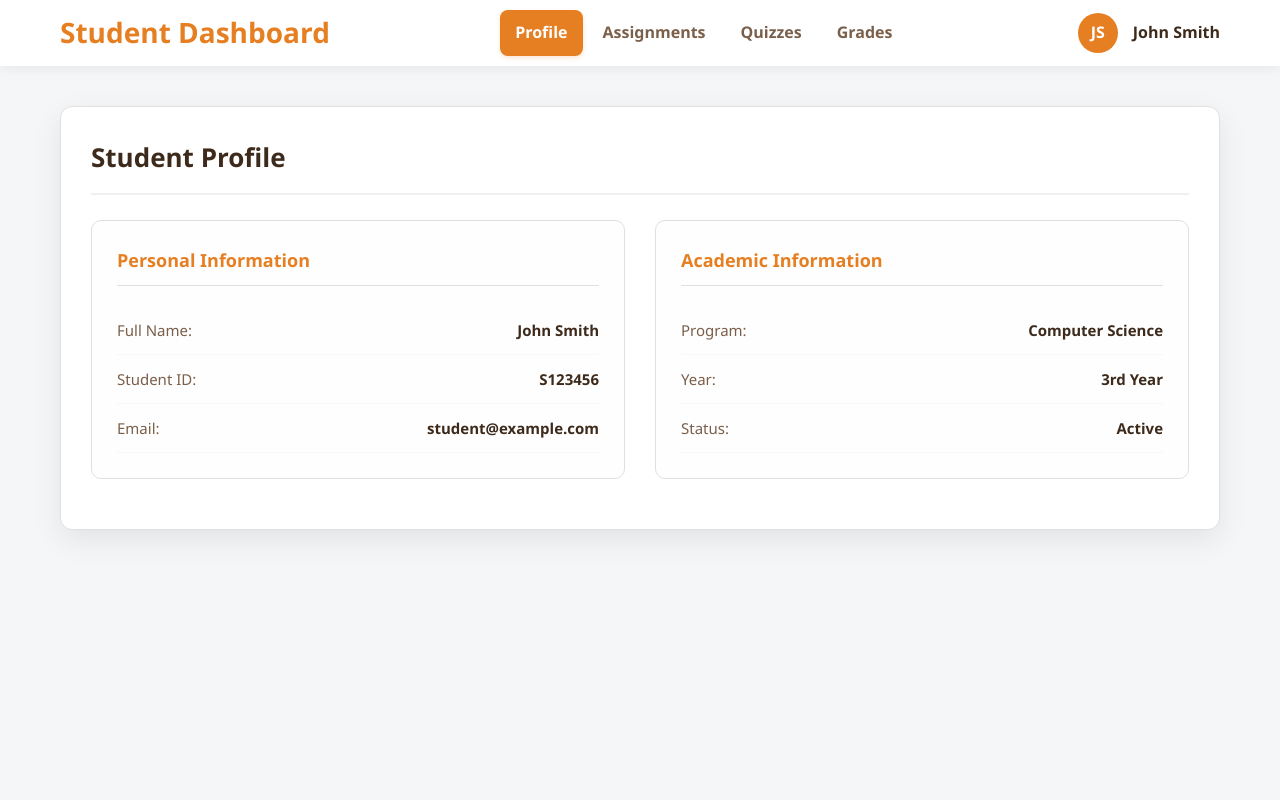
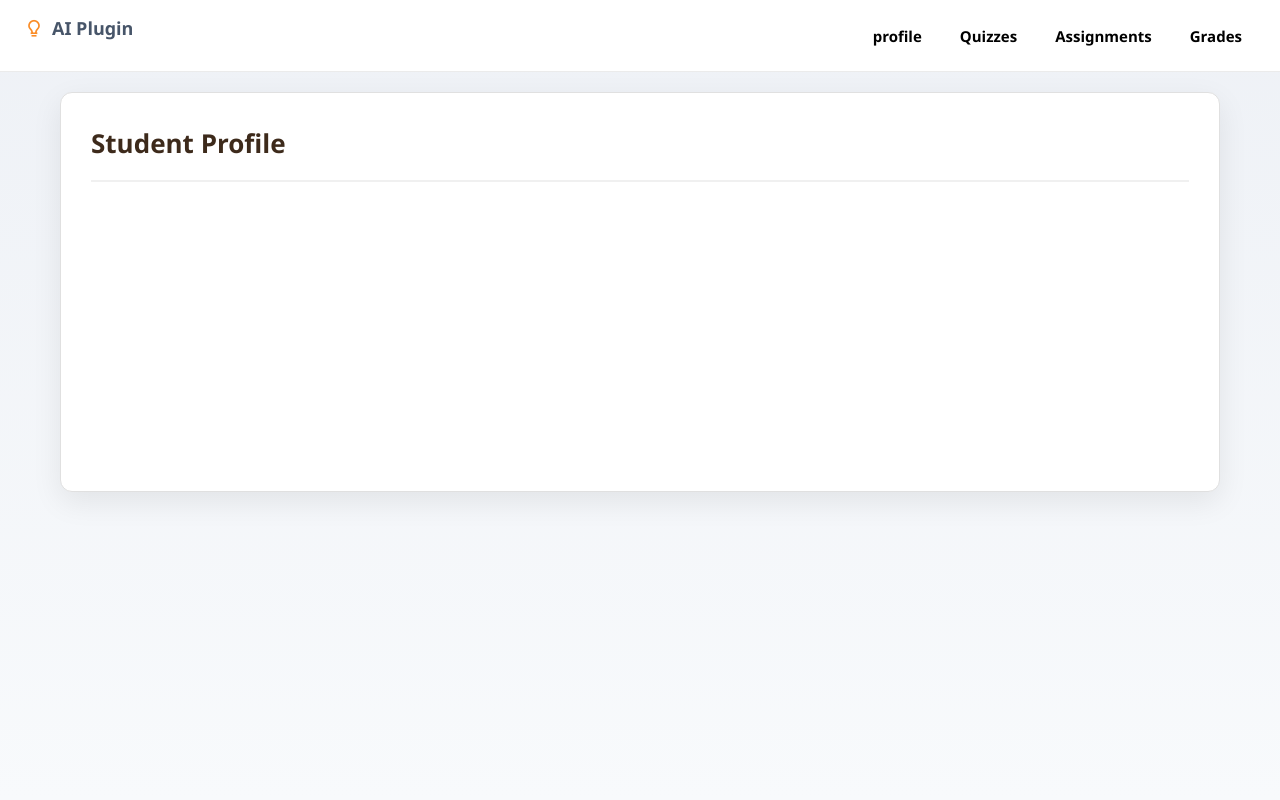
Before and after one commit to mahnoorarif26/AI-Plugin-For-Moodle, a Flask app: page /student in a window 1280 px wide. Run offline with Flask 3, Linux system fonts and the light colour scheme; parts of the project's set-up code (start-up, migrations or seed data) failed here and were passed over.

Commit message:
Update student_index.html

```diff
--- a/Backend/Question-Generator/templates/student_index.html
+++ b/Backend/Question-Generator/templates/student_index.html
@@ -1,11 +1,108 @@
 <!DOCTYPE html>
 <html lang="en">
 <head>
-    <meta charset="UTF-8">
-    <meta name="viewport" content="width=device-width, initial-scale=1.0">
-    <title>Student Dashboard</title>
-    <link rel="stylesheet" href="https://cdnjs.cloudflare.com/ajax/libs/font-awesome/6.0.0-beta3/css/all.min.css">
+    <meta charset="utf-8" />
+    <meta name="viewport" content="width=device-width, initial-scale=1" />
+    <title>AI Plugin for Moodle</title>
+    <link href="https://unpkg.com/boxicons@2.1.4/css/boxicons.min.css" rel="stylesheet">
     <style>
+
+        /* ===== ROOT VARIABLES ===== */
+:root{
+  --banner-height: 72px;
+  --pad: 12px;
+  --glass-bg: white;
+  --glass-border: rgba(255,255,255,.45);
+
+  /* Orange brand */
+  --orange-1: #ff9f1c;
+  --orange-2: #ff7a1a;
+  --orange-3: #ff6b35;
+  --orange-soft: #ffd9b8;
+
+  /* Card */
+  --card-radius: 22px;
+  --card-border: #e5e7eb;
+  --text: #0f172a;
+  --muted: #475569;
+}
+
+/* ===== CARDS GRID STYLES ===== */
+.cards-container{
+  display:grid;
+  grid-template-columns:repeat(3,1fr);
+  gap:25px;
+  max-width:1200px;
+  margin:0 auto;
+  margin-top:40px;
+}
+
+.quiz-card{
+  background:white;
+  border-radius:15px;
+  padding:25px;
+  box-shadow:0 5px 15px rgba(0,0,0,0.1);
+  transition: all .3s ease;
+  display:flex;
+  flex-direction:column;
+  min-height:300px;
+  border:1px solid #eef2f7;
+}
+
+.quiz-card:hover{
+  transform:translateY(-5px);
+  box-shadow:0 10px 25px rgba(0,0,0,0.15);
+}
+
+.quiz-card h2{
+  color:#fa8c26;
+  margin-bottom:15px;
+  font-size:20px;
+}
+
+.quiz-card p{
+  color:#666;
+  margin-bottom:20px;
+  flex-grow:1;
+}
+
+.quiz-card a {
+  text-decoration:none;
+  text-align:center;
+
+}
+
+.card-icon{
+  font-size:40px;
+  color:#fa8c26;
+  margin-bottom:15px;
+}
+
+.generate-btn{
+  background: linear-gradient(to right, #ffb366, #fb9026);
+  color:white;
+  border:none;
+  padding:12px 20px;
+  border-radius:8px;
+  font-weight:600;
+  cursor:pointer;
+  transition:all .3s ease;
+  margin-top:auto;
+}
+
+.generate-btn:hover{
+  background: linear-gradient(to right, #fd9f41, #ffb366);
+  box-shadow:0 4px 12px rgba(253,159,65,0.3);
+}
+
+@media (max-width: 820px){
+  .cards-container{
+    grid-template-columns:1fr;
+    max-width:500px;
+  }
+}
+
+
         /* Base styles */
         * {
             margin: 0;
@@ -20,103 +117,133 @@
             line-height: 1.6;
         }
 
+        /* --- Consistent Top Bar Styles --- */
+        /* Top bar */
+.topbar {
+  height: 72px;                 /* was 56 */
+  padding: 0 24px;              /* a bit wider */
+  display: flex;
+  align-items: center;
+  justify-content: space-between;
+  gap: 16px;
+  border-bottom: 1px solid rgba(0,0,0,0.08);
+  background: #fff;
+  position: sticky;
+  top: 0;
+  z-index: 20;
+}
+.topbar span { font-weight: 600; color: #475569; margin-top: -15px;}
+
+.topbar .brand {
+  display: flex;
+  align-items: center;
+  gap: 8px;
+  font-size: 20px;
+  font-weight: 900;
+  font-size: 18px;
+}
+.topbar .brand i { font-size: 20px; }
+
+.topnav {
+  display: flex;
+  align-items: center;
+  gap: 10px;
+  list-style: none;
+}
+.topnav .link {
+  background: transparent;
+  border: 0;
+  padding: 10px 14px; font-size: 15px;
+  border-radius: 8px;
+  cursor: pointer;
+  font-weight: 600;
+}
+.topnav .link:hover {
+  box-shadow: 0 8px 18px rgba(255, 122, 26, 0.35);
+}
+
+@media (max-width: 900px) {
+  .home-grid { grid-template-columns: 1fr; }
+}
+
+.headline {
+  font-size: clamp(40px, 4vw,50px);
+  margin: 0 0 20px;
+  font-weight: 1000;
+  color: #0f172a;
+  text-shadow:
+    0 1px 0 #ccc,
+    0 2px 0 #c9c9c9,
+    0 3px 0 #bbb,
+    0 4px 0 #b9b9b9,
+    0 5px 0 #aaa,
+    0 6px 1px rgba(0,0,0,.1),
+    0 0 5px rgba(0,0,0,.1),
+    0 1px 3px rgba(0,0,0,.3),
+    0 3px 5px rgba(0,0,0,.2),
+    0 5px 10px rgba(0,0,0,.25),
+    0 10px 10px rgba(0,0,0,.2),
+    0 20px 20px rgba(0,0,0,.15);
+  letter-spacing: -0.025em;
+  position: relative;
+  transition: all 0.4s cubic-bezier(0.175, 0.885, 0.32, 1.275);
+}
+
+.headline:hover {
+  transform: translateY(-3px) scale(1.02);
+  text-shadow:
+    0 1px 0 #ccc,
+    0 2px 0 #c9c9c9,
+    0 3px 0 #bbb,
+    0 4px 0 #b9b9b9,
+    0 5px 0 #aaa,
+    0 6px 1px rgba(0,0,0,.1),
+    0 0 5px rgba(0,0,0,.1),
+    0 1px 3px rgba(0,0,0,.4),
+    0 3px 5px rgba(0,0,0,.3),
+    0 5px 10px rgba(0,0,0,.3),
+    0 10px 10px rgba(0,0,0,.25),
+    0 20px 20px rgba(0,0,0,.2),
+    0 30px 30px rgba(0,0,0,.15);
+}
+
+.headline span {
+  background: linear-gradient(135deg, #ff6b35, #ff9f1c, #ff7a1a, #ff6b35);
+  -webkit-background-clip: text;
+  background-clip: text;
+  color: transparent;
+  background-size: 300% 300%;
+  animation: gradient-shift 4s ease infinite;
+  text-shadow: none; /* Remove shadow from gradient text */
+  position: relative;
+         z-index: 1;
+        }
+        .subhead {
+            font-size: 18px;
+            opacity: 0.8;
+            margin-top: 32px;
+        }
+
+        /* --- End of Top Bar Styles Update --- */
+
+        * { box-sizing: border-box; }
+
+body{
+  margin:0;
+  font-family: system-ui, -apple-system, Segoe UI, Roboto, Arial, sans-serif;
+  background: linear-gradient(180deg,#eef1f6, #f8fafc);
+  color: var(--text);
+  min-height:100vh;
+}
+
+main {
+  padding: calc(var(--banner-height) + var(--pad) * 2) var(--pad) var(--pad);
+}
+
         .container {
             max-width: 1200px;
             margin: 0 auto;
             padding: 20px;
-        }
-
-        /* HEADER: Contains Logo and Navigation */
-        header {
-            background-color: white;
-            box-shadow: 0 4px 10px rgba(0, 0, 0, 0.05);
-            padding: 10px 0;
-            margin-bottom: 20px;
-        }
-
-        .header-content {
-            max-width: 1200px;
-            margin: 0 auto;
-            padding: 0 20px;
-            display: flex;
-            justify-content: space-between;
-            align-items: center;
-        }
-
-        .logo {
-            font-size: 28px;
-            font-weight: 800;
-            color: #e67e22; /* Primary Orange */
-        }
-
-        /* User Info - Subtle visual refinement */
-        .user-info {
-            display: flex;
-            align-items: center;
-            gap: 15px;
-            font-weight: 600;
-        }
-
-        .avatar {
-            width: 40px;
-            height: 40px;
-            border-radius: 50%;
-            background-color: #e67e22; /* Primary Orange */
-            color: white;
-            display: flex;
-            align-items: center;
-            justify-content: center;
-            font-weight: bold;
-            font-size: 16px;
-        }
-
-        /* TOP NAVIGATION BAR */
-        .top-nav {
-            display: flex;
-            gap: 5px;
-        }
-
-        /* Dashboard Layout - Removed grid for sidebar */
-        .dashboard {
-            display: block;
-        }
-
-        .menu-item {
-            padding: 10px 15px;
-            border-radius: 8px;
-            cursor: pointer;
-            transition: all 0.3s cubic-bezier(0.25, 0.8, 0.25, 1);
-            display: flex;
-            align-items: center;
-            gap: 8px;
-            font-weight: 600;
-            color: #7a5f4a;
-        }
-
-        .menu-item i {
-            font-size: 16px;
-            width: 18px;
-            text-align: center;
-        }
-
-        .menu-item span {
-            display: none;
-        }
-
-        .menu-item:hover {
-            background-color: #fff3e0; /* Light orange hover */
-            color: #e67e22; /* Orange hover text */
-        }
-
-        .menu-item.active {
-            background-color: #e67e22; /* Primary Orange */
-            color: white;
-            font-weight: 700;
-            box-shadow: 0 2px 5px rgba(230, 126, 34, 0.2);
-        }
-
-        .menu-item.active i {
-            color: white;
         }
 
         /* Main Content - Cleaner look */
@@ -129,7 +256,7 @@
             border: 1px solid #e0e0e0;
         }
 
-        /* --- Styles for content sections --- */
+        /* --- Styles for content sections (Rest of the previous styles) --- */
 
         .section-title {
             font-size: 26px;
@@ -191,23 +318,21 @@
         }
 
         .assignment-card, .quiz-card {
-            /* --- UPDATED BACKGROUND COLOR --- */
-            background-color: #F5F6F8; /* Changed to match body background */
+            background-color: #F5F6F8;
             padding: 25px;
             border-radius: 10px;
             border-left: 6px solid #f39c12;
             transition: transform 0.2s ease, box-shadow 0.3s ease;
         }
 
-        /* Adjusted hover background for assignment/quiz cards */
         .assignment-card:hover, .quiz-card:hover {
             transform: translateY(-3px);
             box-shadow: 0 8px 16px rgba(0, 0, 0, 0.1);
-            background-color: #ffffff; /* Still a subtle white on hover */
+            background-color: #ffffff;
         }
 
         .grade-card {
-            background-color: #fffaf0; /* Kept unique for grades */
+            background-color: #fffaf0;
             padding: 25px;
             border-radius: 10px;
             border-left: 6px solid #f39c12;
@@ -306,7 +431,7 @@
         }
 
         .hidden {
-            display: none;
+            display: none !important;
         }
 
         .loading {
@@ -334,20 +459,19 @@
             border-radius: 8px;
         }
 
-        /* Media Queries - Keep responsive design strong */
+        /* Media Queries */
         @media (max-width: 900px) {
-            .header-content {
+            .topbar {
                 flex-direction: column;
-                align-items: flex-start;
+                height: auto;
+                padding: 15px 24px;
                 gap: 15px;
             }
-
-            .top-nav {
-                margin-left: 0;
+            .topnav {
                 width: 100%;
                 justify-content: space-around;
                 flex-wrap: wrap;
-                border-top: 1px solid #e0e0e0;
+                border-top: 1px solid #f0f0f0;
                 padding-top: 10px;
             }
 
@@ -362,78 +486,63 @@
             }
         }
         @media (max-width: 500px) {
-            .top-nav {
+            .topnav {
                 flex-direction: column;
                 align-items: stretch;
             }
+            .topnav .link {
+                text-align: center;
+            }
+        }
+        /* Add this to your CSS */
+/* This will target buttons in all cards */
+.quiz-card .btn-primary,
+.assignment-card .btn-primary,
+.grade-card .btn-secondary {
+    background: white !important;
+    color: #fa8c26 !important;
+    border: 2px solid #fa8c26 !important;
+    padding: 12px 20px;
+    border-radius: 8px;
+    font-weight: 600;
+    cursor: pointer;
+    transition: all .3s ease;
+    text-decoration: none;
+    display: inline-block;
+    text-align: center;
+}
+
+.quiz-card .btn-primary:hover,
+.assignment-card .btn-primary:hover,
+.grade-card .btn-secondary:hover {
+    background: #fa8c26 !important;
+    color: white !important;
+    box-shadow: 0 4px 12px rgba(250, 140, 38, 0.3);
 }
     </style>
+
 </head>
 <body>
-    <header>
-        <div class="header-content">
-            <div class="logo">Student Dashboard</div>
+    <nav class="topbar" role="navigation" aria-label="Primary">
+        <div class="brand">
+            <i class='bx bx-bulb card-icon'></i>
+            <span>AI Plugin</span>
+        </div>
+        <ul class="topnav">
+            <li><button class="link active" data-route="profile">profile</button></li>
+            <li><button class="link" data-route="quizzes">Quizzes</button></li>
+            <li><button class="link" data-route="assignments">Assignments</button></li>
 
-            <div class="top-nav">
-                <div class="menu-item active" data-target="profile">
-                    <span>👤</span> Profile
-                </div>
-                <div class="menu-item" data-target="assignments">
-                    <span>📝</span> Assignments
-                </div>
-                <div class="menu-item" data-target="quizzes">
-                    <span>📋</span> Quizzes
-                </div>
-                <div class="menu-item" data-target="grades">
-                    <span>📋</span> Grades
-                </div>
-            </div>
-
-            <div class="user-info">
-                <div class="avatar">JS</div>
-                <div>John Smith</div>
-            </div>
-        </div>
-    </header>
+            <li><button class="link" data-route="grades">Grades</button></li>
+        </ul>
+    </nav>
 
     <div class="container">
         <div class="dashboard">
             <div class="main-content">
                 <div id="profile" class="content-section">
                     <h2 class="section-title">Student Profile</h2>
-                    <div class="profile-info">
-                        <div class="info-card">
-                            <h3>Personal Information</h3>
-                            <div class="info-item">
-                                <span>Full Name:</span>
-                                <span>John Smith</span>
-                            </div>
-                            <div class="info-item">
-                                <span>Student ID:</span>
-                                <span>S123456</span>
-                            </div>
-                            <div class="info-item">
-                                <span>Email:</span>
-                                <span>student@example.com</span>
-                            </div>
-                        </div>
 
-                        <div class="info-card">
-                            <h3>Academic Information</h3>
-                            <div class="info-item">
-                                <span>Program:</span>
-                                <span>Computer Science</span>
-                            </div>
-                            <div class="info-item">
-                                <span>Year:</span>
-                                <span>3rd Year</span>
-                            </div>
-                            <div class="info-item">
-                                <span>Status:</span>
-                                <span>Active</span>
-                            </div>
-                        </div>
-                    </div>
                 </div>
 
                 <div id="assignments" class="content-section hidden">
@@ -470,21 +579,27 @@
     </div>
 
 <script>
-        // *** JAVASCRIPT LOGIC - REMOVED TIME LIMIT ***
     document.addEventListener('DOMContentLoaded', function() {
-            const menuItems = document.querySelectorAll('.menu-item');
+        const topnavLinks = document.querySelectorAll('.topnav .link');
         const contentSections = document.querySelectorAll('.content-section');
 
-            // Navigation logic
-            menuItems.forEach(item => {
+        // Navigation logic - FIXED: Now using .link buttons
+        topnavLinks.forEach(item => {
             item.addEventListener('click', function() {
-                    menuItems.forEach(i => i.classList.remove('active'));
+                // Remove active class from all links
+                topnavLinks.forEach(i => i.classList.remove('active'));
+
+                // Add active class to clicked link
                 this.classList.add('active');
 
+                // Hide all content sections
                 contentSections.forEach(section => section.classList.add('hidden'));
-                    const targetId = this.getAttribute('data-target');
+
+                // Show the target section
+                const targetId = this.getAttribute('data-route');
                 document.getElementById(targetId).classList.remove('hidden');
 
+                // Load data for the section
                 if (targetId === 'assignments') {
                     loadAssignments();
                 } else if (targetId === 'quizzes') {
@@ -495,7 +610,7 @@
             });
         });
 
-            // Load assignments from backend (API call only)
+        // Load assignments from backend
         async function loadAssignments() {
             const assignmentsList = document.getElementById('assignments-list');
             assignmentsList.innerHTML = '<div class="loading">Loading assignments...</div>';
@@ -506,7 +621,6 @@
                 console.log('Assignments API response:', data);
 
                 if (data.success && data.items && data.items.length > 0) {
-                        // Removed the dummy date assignment here as it's no longer displayed
                     renderItems(assignmentsList, data.items, 'assignment');
                 } else {
                     assignmentsList.innerHTML = '<div class="empty-state">No assignments available at the moment.</div>';
@@ -524,7 +638,7 @@
             }
         }
 
-            // Load quizzes from backend (API call only)
+        // Load quizzes from backend
         async function loadQuizzes() {
             const quizzesList = document.getElementById('quizzes-list');
             quizzesList.innerHTML = '<div class="loading">Loading quizzes...</div>';
@@ -535,7 +649,6 @@
                 console.log('Quizzes API response:', data);
 
                 if (data.success && data.items && data.items.length > 0) {
-                        // *** REMOVED TIME LIMIT COMPLETELY ***
                     renderItems(quizzesList, data.items, 'quiz');
                 } else {
                     quizzesList.innerHTML = '<div class="empty-state">No quizzes available at the moment.</div>';
@@ -553,20 +666,19 @@
             }
         }
 
-            // Load grades from backend (API call only)
+        // Load grades from backend
         async function loadGrades() {
             const gradesList = document.getElementById('grades-list');
             gradesList.innerHTML = '<div class="loading">Loading grades...</div>';
 
             try {
-                    const response = await fetch('/api/grades?refresh=1');
+                const response = await fetch('/api/grades');
                 const data = await response.json();
                 console.log('Grades API response:', data);
 
                 if (data.success && data.items && data.items.length > 0) {
                     renderItems(gradesList, data.items, 'grade');
                 } else {
-                        // *** UPDATED TO SHOW "No grades are added" ***
                     gradesList.innerHTML = '<div class="empty-state">No grades are added</div>';
                 }
             } catch (error) {
@@ -582,7 +694,7 @@
             }
         }
 
-            // Helper function to render items (REMOVED time limit display)
+        // Helper function to render items
         function renderItems(container, items, type) {
             container.innerHTML = '';
 
@@ -592,9 +704,8 @@
                 let innerHTML = '';
 
                 if (type === 'grade') {
-                        // Custom rendering for Grade items (Logic preserved)
-                        const percentage = item.max_score > 0 ? Math.ceil((item.score / item.max_score) * 100) : 'N/A';
-                        const scoreDisplay = `${Math.ceil(item.score || 0)}/${Math.ceil(item.max_score || 0)}`;
+                    const percentage = item.max_score > 0 ? ((item.score / item.max_score) * 100).toFixed(0) : 'N/A';
+                    const scoreDisplay = `${item.score || 'N/A'}/${item.max_score || 'N/A'}`;
 
                     card.className = 'grade-card';
                     innerHTML = `
@@ -612,12 +723,10 @@
                     `;
 
                 } else {
-                        // Logic for Assignments/Quizzes (UPDATED - REMOVED TIME LIMIT)
                     card.className = type === 'assignment' ? 'assignment-card' : 'quiz-card';
                     const questionsCount = item.questions_count ||
                         (item.questions ? item.questions.length : 0);
 
-                        // *** REMOVED TIME LIMIT DISPLAY COMPLETELY ***
                     innerHTML = `
                         <div class="${type}-title">${item.title || `Untitled ${type.charAt(0).toUpperCase() + type.slice(1)}`}</div>
                         <div class="${type}-details">
@@ -639,33 +748,13 @@
             });
         }
 
-            // Load initial data based on current active section (Logic preserved)
-            const activeSection = document.querySelector('.content-section:not(.hidden)');
-            if (activeSection && activeSection.id === 'assignments') {
-                loadAssignments();
-            } else if (activeSection && activeSection.id === 'quizzes') {
-                loadQuizzes();
-            } else if (activeSection && activeSection.id === 'grades') {
-                loadGrades();
+        // Initialize the first active section
+        const activeLink = document.querySelector('.topnav .link.active');
+        if (activeLink) {
+            // Trigger click on the active link to load initial data
+            activeLink.click();
         }
     });
-
-        // Auto-open Grades tab when navigated with ?section=grades
-        (function(){
-            try {
-                const params = new URLSearchParams(window.location.search);
-                const section = (params.get('section')||'').toLowerCase();
-                if(section === 'grades'){
-                    // Try to click the Grades menu item (keeps UI logic consistent)
-                    const btn = document.querySelector('.menu-item[data-target="grades"]');
-                    if(btn){ btn.click(); }
-                    // Fallback: load grades directly
-                    if(typeof loadGrades === 'function'){
-                        loadGrades();
-                    }
-                }
-            } catch (e) { /* no-op */ }
-        })();
 </script>
 </body>
 </html>
```
Lines whose indentation alone changed are shown as unchanged.
